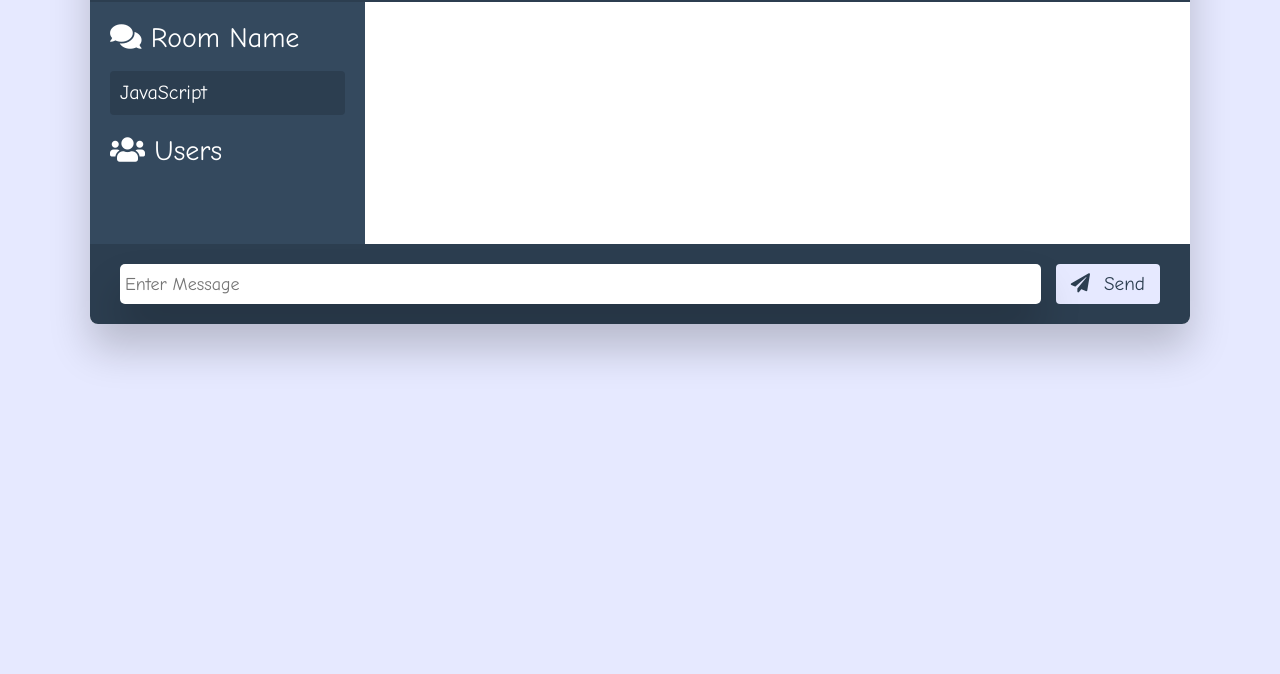
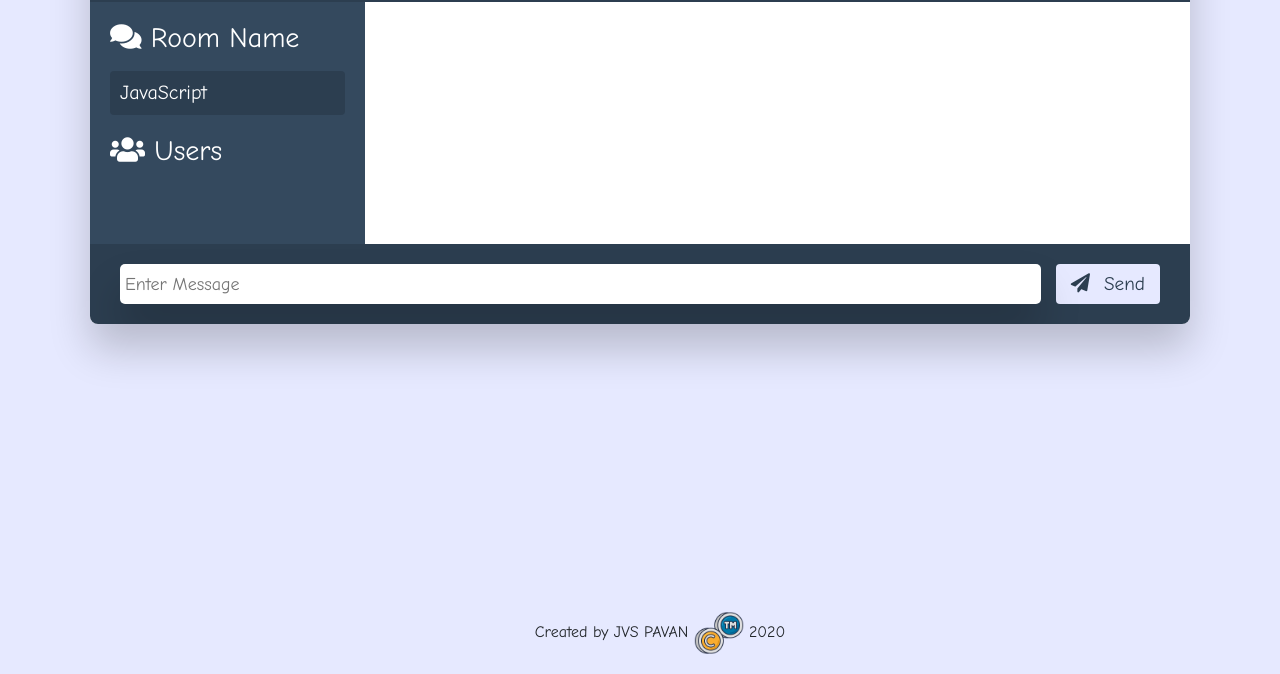
Before and after one commit to vinaykuramdas/chatbaseApp, a website: page public/chat.html in a window 1280 px wide. Shown: the part 126-800 px from the top of the page. Drawn offline with nearby package versions, Linux system fonts and the light colour scheme; no server answers.

Commit message:
first commit

```diff
--- a/public/chat.html
+++ b/public/chat.html
@@ -56,6 +56,10 @@
         </form>
       </div>
     </div>
+    <div class="text-center copyright">
+      Created by JVS PAVAN
+      <img src="./assests/intangible-asset.png" width="50" height="50" /> 2020
+    </div>
 
     <script
       src="https://cdnjs.cloudflare.com/ajax/libs/qs/6.9.3/qs.min.js"
--- a/public/css/style.css
+++ b/public/css/style.css
@@ -142,6 +142,12 @@ a {
   z-index: 10;
 }
 
+.copyright {
+  bottom: 1em;
+  position: fixed;
+  width: 100%;
+}
+
 /* Join Page */
 .join-container {
   max-width: 500px;
```
Also changed, not shown: public/index.html (+4 -0 lines), public/assests/intangible-asset.png (added).
